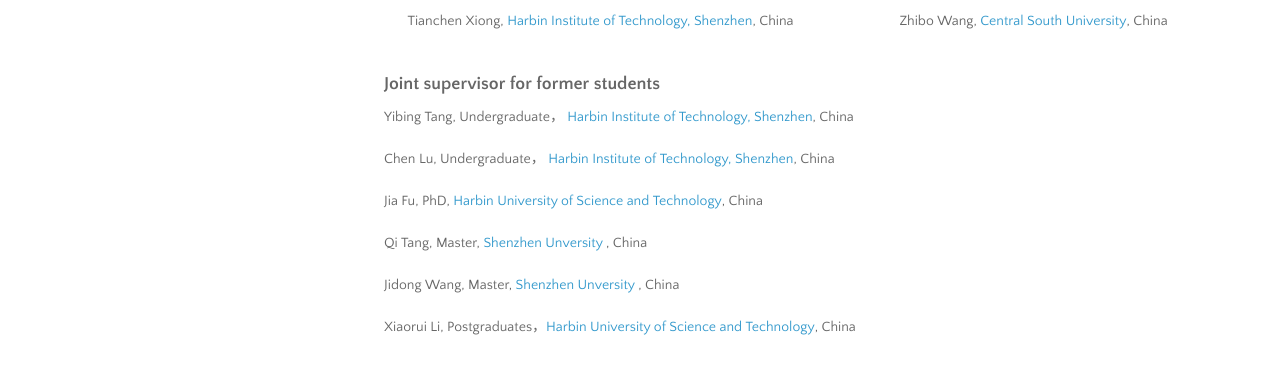
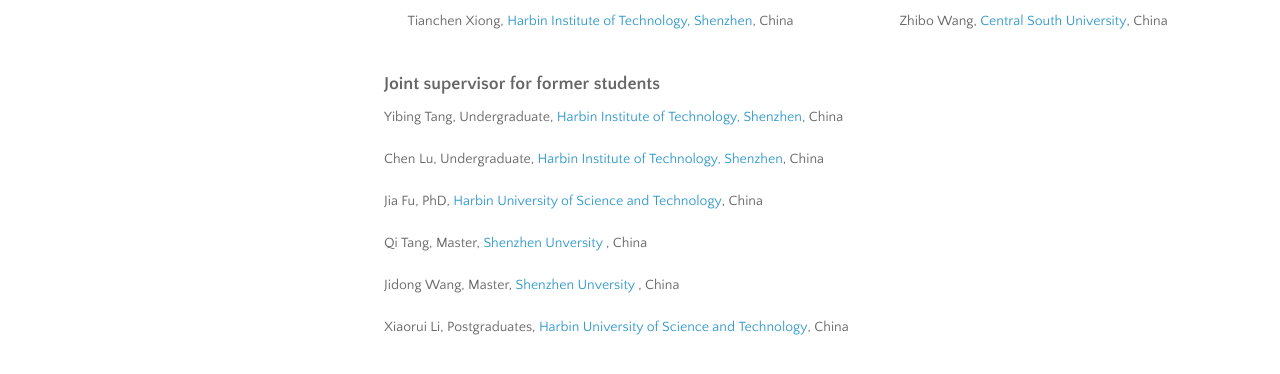
Before and after one commit to XuanyuZhang/MenghuaZheng.github.io, a Jekyll site: the page built from index.md, in a window 1280 px wide and 900 px high, scrolled down 8566 px. Shown: the part 442-816 px from the top of the window. Built offline with Jekyll 4.4.1, drawn with Linux system fonts in a browser that asks for light colours; nearby versions of some CDN libraries; our own code applies the rules of GitHub Pages for plain Markdown files; the repository's description, which GitHub fills in, is left out.

```diff
--- a/index.md
+++ b/index.md
@@ -354,14 +354,14 @@ ACAIT 2018 (EI)
 </div>
 
 ### Joint supervisor for former students
-Yibing Tang, Undergraduate， [Harbin Institute of Technology, Shenzhen](http://www.google.com/url?q=http%3A%2F%2Fwww.hitsz.edu.cn%2Findex.html&sa=D&sntz=1&usg=AFQjCNFLsYIQ7qGqKGr_3MzQ5KcRSMkKPQ), China
+Yibing Tang, Undergraduate, [Harbin Institute of Technology, Shenzhen](http://www.google.com/url?q=http%3A%2F%2Fwww.hitsz.edu.cn%2Findex.html&sa=D&sntz=1&usg=AFQjCNFLsYIQ7qGqKGr_3MzQ5KcRSMkKPQ), China
 
-Chen Lu, Undergraduate， [Harbin Institute of Technology, Shenzhen](http://www.google.com/url?q=http%3A%2F%2Fwww.hitsz.edu.cn%2Findex.html&sa=D&sntz=1&usg=AFQjCNFLsYIQ7qGqKGr_3MzQ5KcRSMkKPQ), China
+Chen Lu, Undergraduate, [Harbin Institute of Technology, Shenzhen](http://www.google.com/url?q=http%3A%2F%2Fwww.hitsz.edu.cn%2Findex.html&sa=D&sntz=1&usg=AFQjCNFLsYIQ7qGqKGr_3MzQ5KcRSMkKPQ), China
 
 Jia Fu, PhD, [Harbin University of Science and Technology](http://www.google.com/url?q=http%3A%2F%2Fwww.hrbust.edu.cn%2F&sa=D&sntz=1&usg=AFQjCNF6zAYTGToDM2AoBW0ItJAUdUb2Lw), China
 
 Qi Tang, Master, [Shenzhen Unversity ](https://www.google.com/url?q=https%3A%2F%2Fen.szu.edu.cn%2F&sa=D&sntz=1&usg=AFQjCNEIPlaNz9hayUPw3Qo8wRX0W5NcUQ), China
 
-Jidong Wang,  Master, [Shenzhen Unversity ](https://www.google.com/url?q=https%3A%2F%2Fen.szu.edu.cn%2F&sa=D&sntz=1&usg=AFQjCNEIPlaNz9hayUPw3Qo8wRX0W5NcUQ), China
+Jidong Wang, Master, [Shenzhen Unversity ](https://www.google.com/url?q=https%3A%2F%2Fen.szu.edu.cn%2F&sa=D&sntz=1&usg=AFQjCNEIPlaNz9hayUPw3Qo8wRX0W5NcUQ), China
 
-Xiaorui Li,  Postgraduates，[Harbin University of Science and Technology](http://www.google.com/url?q=http%3A%2F%2Fwww.hrbust.edu.cn%2F&sa=D&sntz=1&usg=AFQjCNF6zAYTGToDM2AoBW0ItJAUdUb2Lw), China
+Xiaorui Li, Postgraduates, [Harbin University of Science and Technology](http://www.google.com/url?q=http%3A%2F%2Fwww.hrbust.edu.cn%2F&sa=D&sntz=1&usg=AFQjCNF6zAYTGToDM2AoBW0ItJAUdUb2Lw), China
```
